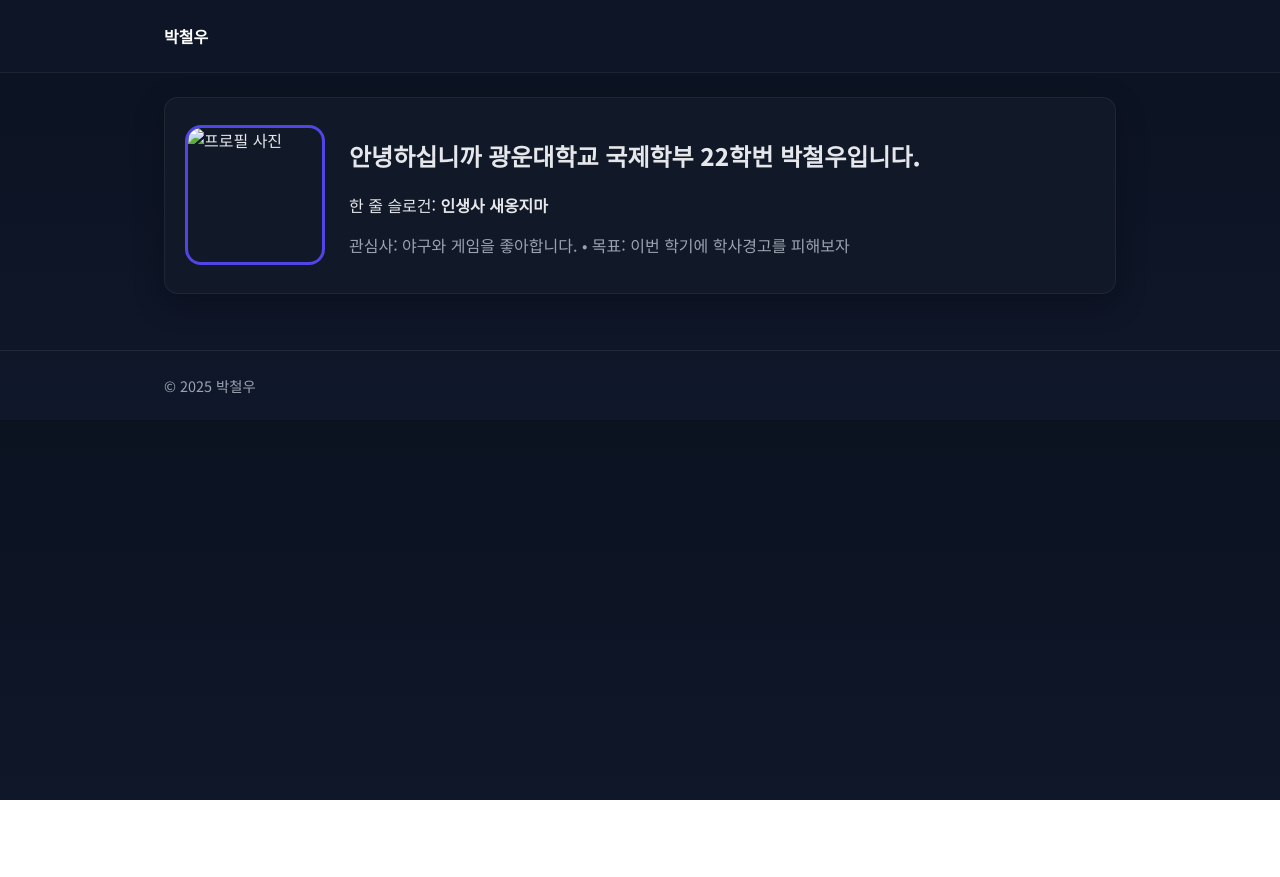
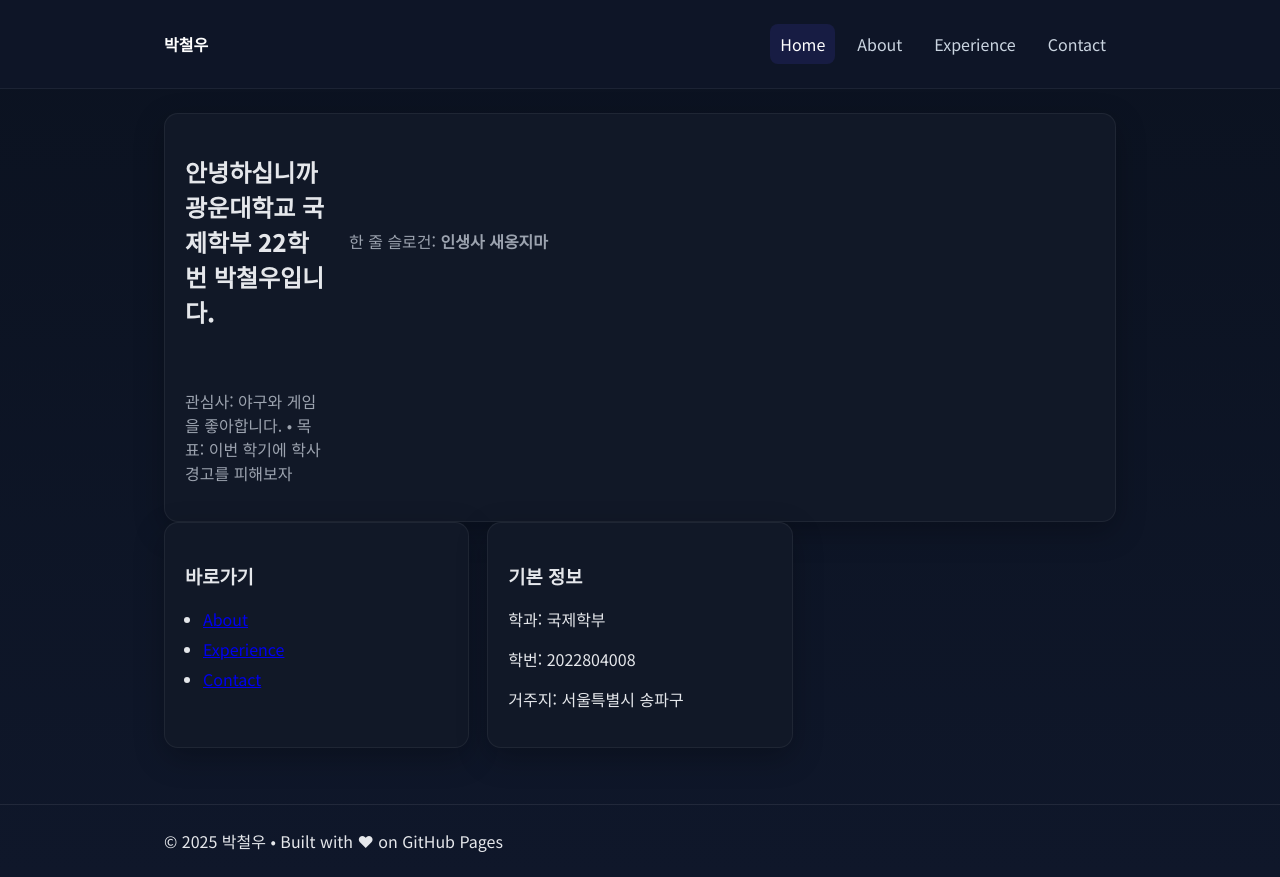
Before and after one commit to cwpark1011-bit/my-page-test, a plain HTML site: page index.html in a window 1280 px wide. Before the commit the page ends 800 px from the top, so only its background shows below. Drawn offline with Linux system fonts and the light colour scheme.

Commit message:
Refactor index.html with improved layout
Updated HTML structure and added navigation menu.

```diff
--- a/index.html
+++ b/index.html
@@ -1,12 +1,55 @@
-<!DOCTYPE html>
-<html lang="ko"><head><meta charset="UTF-8"><meta name="viewport" content="width=device-width, initial-scale=1">
-<title>홈 | 박철우 포트폴리오</title><link rel="stylesheet" href="style.css"></head>
+<!doctype html>
+<html lang="ko">
+<head>
+  <meta charset="utf-8" />
+  <meta name="viewport" content="width=device-width, initial-scale=1" />
+  <title>박철우 | 홈</title>
+  <link href="https://fonts.googleapis.com/css2?family=Noto+Sans+KR:wght@400;600;800&display=swap" rel="stylesheet">
+  <link rel="stylesheet" href="style.css" />
+</head>
 <body>
-<header class="site-header"><div class="container nav-wrap"><a class="brand" href="index.html">박철우</a></div></header>
-<main class="container"><section class="hero card">
-<img class="avatar" src="images/profile.jpg" alt="프로필 사진">
-<div><h1>안녕하십니까 광운대학교 국제학부 22학번 박철우입니다.</h1>
-<p>한 줄 슬로건: <strong>인생사 새옹지마</strong></p>
-<p class="muted">관심사: 야구와 게임을 좋아합니다. • 목표: 이번 학기에 학사경고를 피해보자</p></div></section></main>
-<footer class="site-footer"><div class="container small">© <span id="year"></span> 박철우</div></footer>
-<script src="script.js"></script></body></html>
+<header class="site-header">
+  <div class="nav-wrap container">
+    <a class="brand" href="index.html">박철우</a>
+    <button class="menu-btn" aria-label="메뉴 열기" onclick="toggleMenu()">☰</button>
+    <nav id="site-nav" class="nav">
+      <a class="active" href="index.html">Home</a>
+      <a href="about.html">About</a>
+      <a href="experience.html">Experience</a>
+      <a href="contact.html">Contact</a>
+    </nav>
+  </div>
+</header>
+
+<main class="container">
+  <section class="hero card">
+    <h1>안녕하십니까 광운대학교 국제학부 22학번 박철우입니다.</h1>
+    <p class="muted">한 줄 슬로건: <strong>인생사 새옹지마</strong></p>
+    <p class="muted">관심사: 야구와 게임을 좋아합니다. • 목표: 이번 학기에 학사경고를 피해보자</p>
+  </section>
+
+  <section class="grid">
+    <article class="card">
+      <h3>바로가기</h3>
+      <ul class="bullets">
+        <li><a href="about.html">About</a></li>
+        <li><a href="experience.html">Experience</a></li>
+        <li><a href="contact.html">Contact</a></li>
+      </ul>
+    </article>
+
+    <article class="card">
+      <h3>기본 정보</h3>
+      <p>학과: 국제학부</p>
+      <p>학번: 2022804008</p>
+      <p>거주지: 서울특별시 송파구</p>
+    </article>
+  </section>
+</main>
+
+<footer class="site-footer">
+  <div class="container">© <span id="year"></span> 박철우 • Built with ♥ on GitHub Pages</div>
+</footer>
+<script src="script.js"></script>
+</body>
+</html>
```
